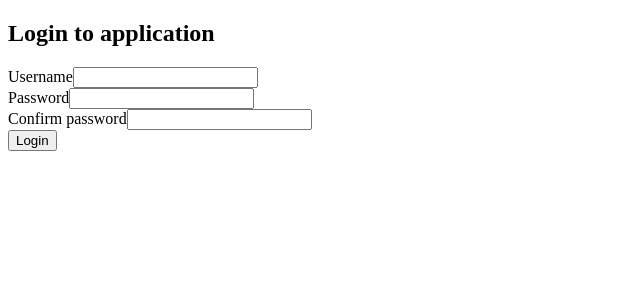
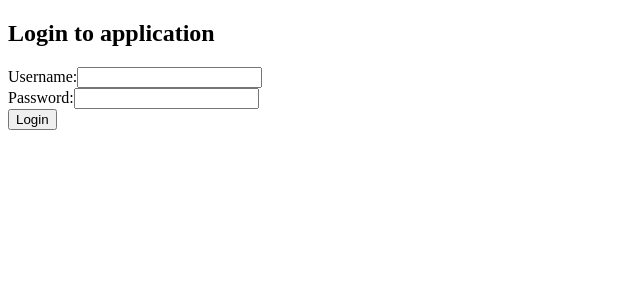
Before and after one commit to RichardVerbraak/Fullstack-blog-p5, a React (Create React App) app in the folder frontend/: page / in a window 1280 px wide. Shown: the top 300 px of the page, without its empty margins (0-640 px from the left). Built offline with nearby package versions, Linux system fonts and the light colour scheme; the HTML template or start-up script is replaced by a standard one.

Commit message:
Page correctly rerenders when the user logs in

```diff
--- a/frontend/src/App.js
+++ b/frontend/src/App.js
@@ -22,7 +22,6 @@ const App = () => {
 	}, [])
 
 	useEffect(() => {
-		console.log(user)
 		if (user) {
 			getAll(user.token).then((data) => {
 				setBlogs(data)
@@ -53,7 +52,7 @@ const App = () => {
 			) : (
 				<div>
 					<h2>Login to application</h2>
-					<UserForm />
+					<UserForm setUser={setUser} />
 				</div>
 			)}
 		</div>
--- a/frontend/src/components/CreateBlogForm.js
+++ b/frontend/src/components/CreateBlogForm.js
@@ -15,7 +15,7 @@ const CreateBlogForm = () => {
 			<form onSubmit={onSubmitHandler}>
 				<div>
 					<label>
-						Title
+						Title:
 						<input
 							type='text'
 							name='title'
@@ -29,7 +29,7 @@ const CreateBlogForm = () => {
 
 				<div>
 					<label>
-						Author
+						Author:
 						<input
 							type='author'
 							name='author'
@@ -43,7 +43,7 @@ const CreateBlogForm = () => {
 
 				<div>
 					<label>
-						URL
+						URL:
 						<input
 							type='url'
 							name='url'
--- a/frontend/src/components/UserForm.js
+++ b/frontend/src/components/UserForm.js
@@ -1,27 +1,17 @@
 import React, { useState } from 'react'
 import { loginUser } from '../services/users'
 
-const UserForm = () => {
+const UserForm = ({ setUser }) => {
 	const [username, setUsername] = useState('')
 	const [password, setPassword] = useState('')
-	const [confirmPassword, setConfirmPassword] = useState('')
 	const [message, setMessage] = useState('')
 
-	const onSubmitHandler = (e) => {
+	const onSubmitHandler = async (e) => {
 		e.preventDefault()
 
-		try {
-			if (password === confirmPassword) {
-				loginUser({ username, password })
-				console.log('submitted')
-			} else {
-				console.log('does not match')
-			}
-		} catch (error) {
-			setMessage('Wrong credentials')
-			setTimeout(() => {
-				setMessage('')
-			}, 5000)
+		if (username && password) {
+			const response = await loginUser({ username, password })
+			setUser(response)
 		}
 	}
 
@@ -30,7 +20,7 @@ const UserForm = () => {
 			<form onSubmit={onSubmitHandler}>
 				<div>
 					<label>
-						Username
+						Username:
 						<input
 							type='text'
 							name='username'
@@ -44,27 +34,13 @@ const UserForm = () => {
 
 				<div>
 					<label>
-						Password
+						Password:
 						<input
 							type='password'
 							name='password'
 							value={password}
 							onChange={(e) => {
 								setPassword(e.target.value)
-							}}
-						/>
-					</label>
-				</div>
-
-				<div>
-					<label>
-						Confirm password
-						<input
-							type='password'
-							name='confirmPassword'
-							value={confirmPassword}
-							onChange={(e) => {
-								setConfirmPassword(e.target.value)
 							}}
 						/>
 					</label>
```
